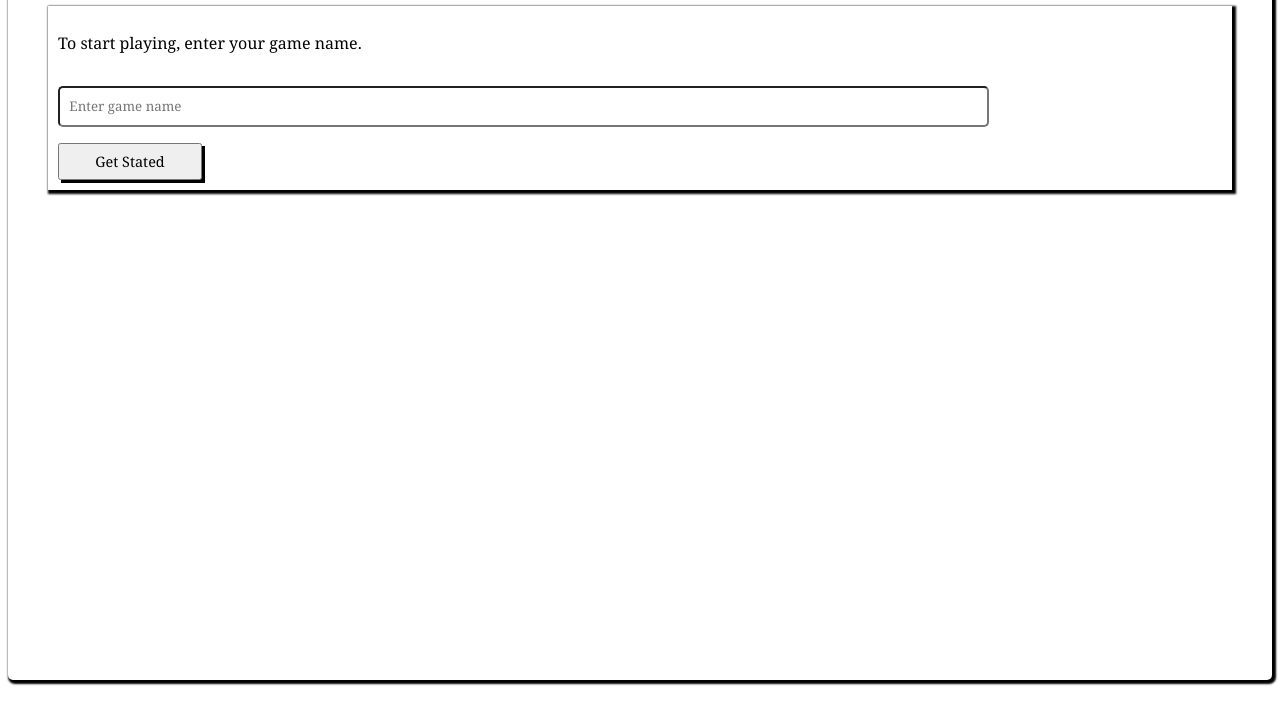
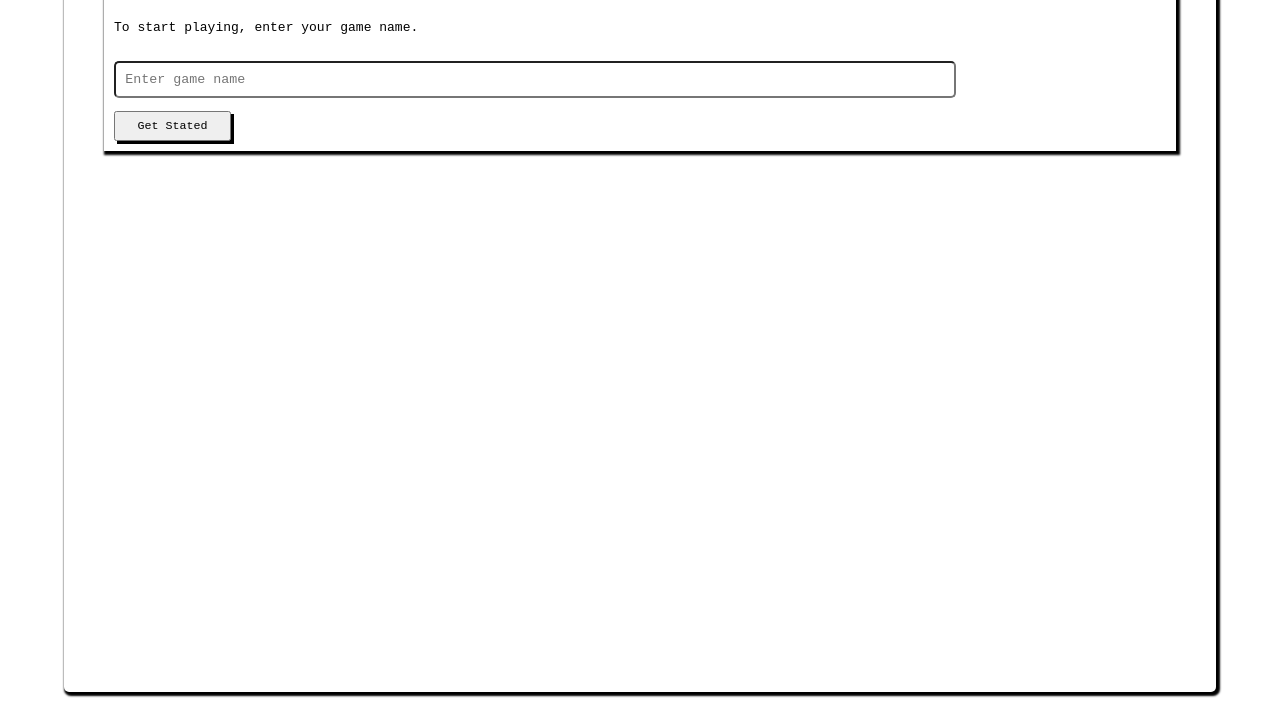
Before and after one commit to inspecta/Leaderboard, a website built with webpack: page src/index.html in a window 1280 px wide. Shown: the part 128-830 px from the top of the page. Built offline with nearby package versions, Linux system fonts and the light colour scheme.

Commit message:
Update styles.css

```diff
--- a/src/style.css
+++ b/src/style.css
@@ -1,11 +1,19 @@
 *,
 html {
   box-sizing: border-box;
-  font-family: Cambria, Cochin, Georgia, Times, "Times New Roman", serif;
+  font-family: monospace;
 }
 
 label {
   display: none;
+}
+
+body {
+  height: auto;
+  box-shadow: 2px 2px 2px 2px #000;
+  border-radius: 5px;
+  width: 90%;
+  margin: 20px auto 10px auto;
 }
 
 main {
@@ -111,12 +119,6 @@ input::placeholder {
 }
 
 @media only screen and (min-width: 768px) {
-  body {
-    height: auto;
-    box-shadow: 2px 2px 2px 2px #000;
-    border-radius: 5px;
-  }
-
   .main {
     padding: 40px;
     width: 100%;
```
